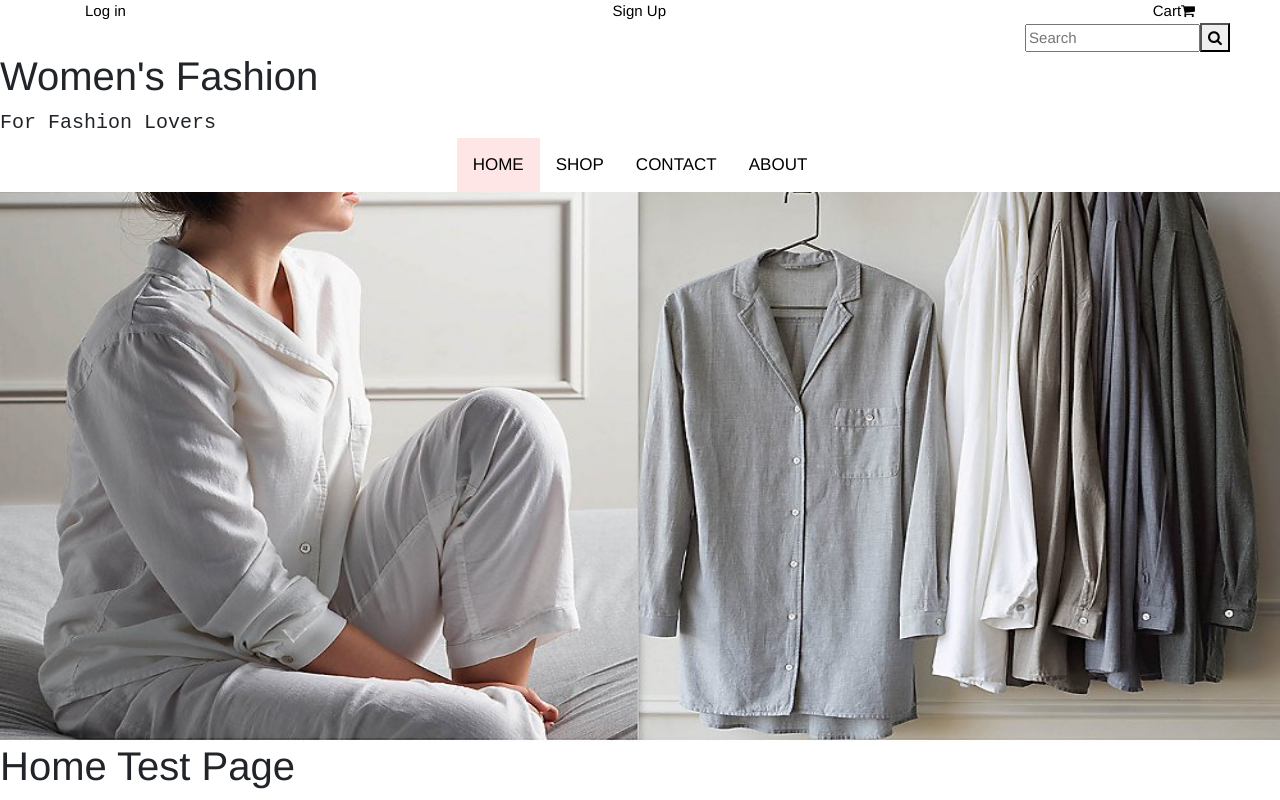
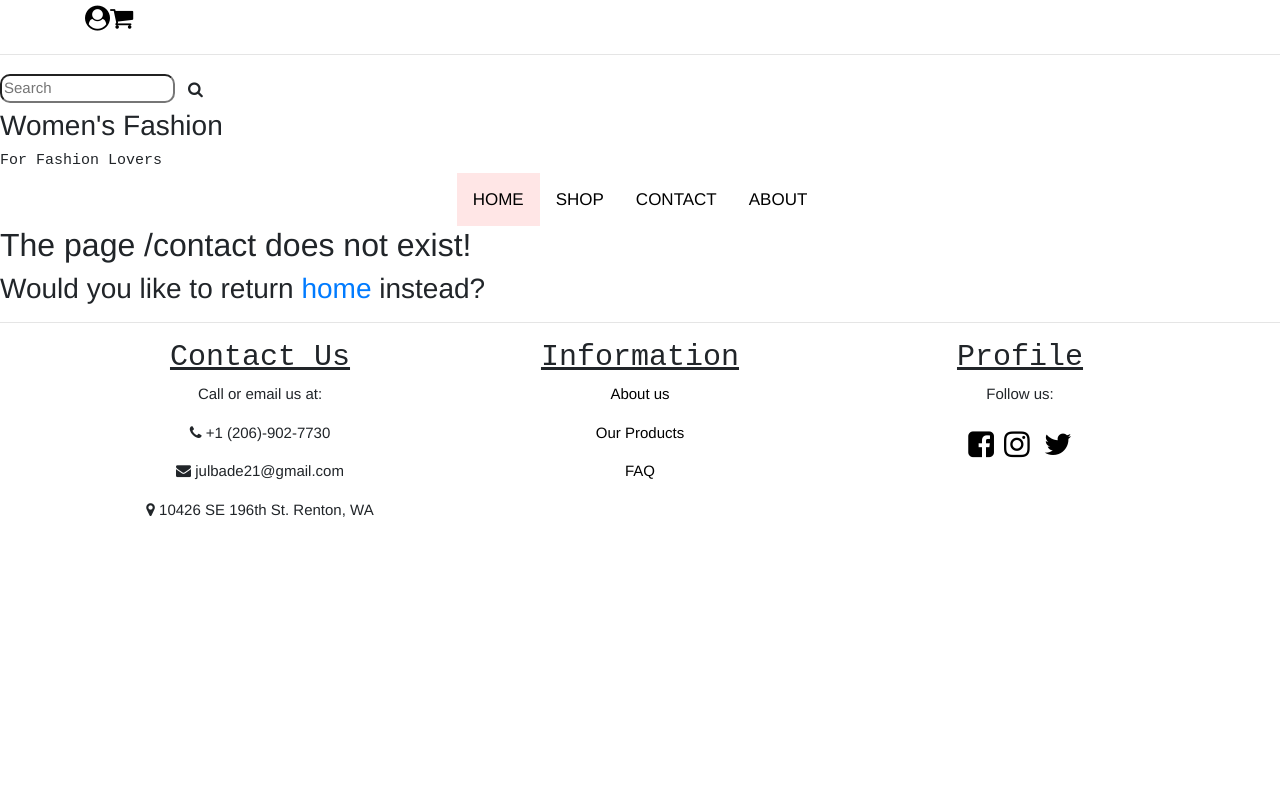
Before and after one commit to maoalvin/Capstone, a React app: page /#/contact in a window 1280 px wide. Before the commit this address led to /#/. Shown: the top 800 px of the page. Built offline with nearby package versions, Linux system fonts and the light colour scheme.

Commit message:
add morea css styling

```diff
--- a/src/components/Footer.jsx
+++ b/src/components/Footer.jsx
@@ -1,15 +1,25 @@
 import React from 'react';
-
+import { Link } from 'react-router-dom';
 
 function Footer() {
     return (
 
         <div className='container'>
-            <style>
+            <style jsx>
                 {`
                 #footer {
                     justify-content: center;
                     text-align: center;
+                }
+                h1 {
+                    font-family: monospace;
+                    font-size: 30px;
+                    text-decoration: underline;
+                }
+                #social-media a {
+                    font-size: 30px;
+                    color: black;
+                    margin: 5px;
                 }
                 `}
             </style>
@@ -19,13 +29,21 @@ function Footer() {
             <p>Call or email us at:</p>
             <p><i className='fa fa-phone'></i> +1 (206)-902-7730</p>
             <p><i className='fa fa-envelope'></i> julbade21@gmail.com</p>
+            <p><i className='fa fa-map-marker'></i> 10426 SE 196th St. Renton, WA</p>
             </div>
 
             <div className='col col-md-4'>
             <h1>Information</h1>
+            <p><Link style={{ color: 'black' }} to='/about'>About us</Link></p>
+            <p><Link style={{ color: 'black' }} to='/shop'>Our Products</Link></p>
+            <p><a style={{ color: 'black' }} href='#'>FAQ</a></p>
             </div>
             <div className='col col-md-4'>
             <h1>Profile</h1>
+            <p>Follow us:</p>
+            <p id="social-media"><a href='https://www.facebook.com/christine.joyce.121772?ref=br_rs'><i className='fa fa-facebook-square'></i></a>
+             <a href='https://www.instagram.com/cjsancheta/?hl=en'><i className='fa fa-instagram'></i></a> <a href='#'><i className='fa fa-twitter'></i></a></p>
+
             </div>
             </div>
 
--- a/src/components/Header.jsx
+++ b/src/components/Header.jsx
@@ -24,46 +24,40 @@ function Header() {
             }
 
             #links {
-              font-size: 15px;
+
+              font-size: 25px;
               color: black;
-              justify-content: space-between;
               display: flex;
-              position: static;
+              position: relative;
               width: 100%;
+              font-family: serif;
+              maring: 0 auto;
 
             }
 
             p {
-                font-size: 20px;
+                font-size: 15px;
                 margin-bottom: 0px;
                 font-family: monospace;
             }
-
-            form {
-                text-align: right;
-                margin-right: 50px;
-              }
-
-            button {
-              padding-top: 2px;
-
+            input {
+              border-radius: 10px;
             }
-
-
 
         `}</style>
       <header>
-        <div id='header'>
+      <div id='header'>
         <div className='container' id="links">
-        <Link style={{ color: 'black' }} to='/login'>Log in</Link>
-        <Link style={{ color: 'black' }} to='/signup'>Sign Up</Link>
-        <Link style={{ color: 'black' }} to='/cart'>Cart<i className="fa fa-shopping-cart"></i></Link>
+        <Link style={{ color: 'black' }} to='/login'><i className="fa fa-user-circle"></i></Link>
+        <Link style={{ color: 'black' }} to='/cart'><i className="fa fa-shopping-cart"></i></Link>
         </div>
+        <hr></hr>
+
         <form>
               <input type="text" placeholder="Search"/>
-              <button className="button" type="submit"><i className="fa fa-search"></i></button>
+              <button className="btn" type="submit"><i className="fa fa-search"></i></button>
           </form>
-          <h1>Women's Fashion</h1>
+          <h3>Women's Fashion</h3>
           <p>For Fashion Lovers</p>
         </div>
         <Topnav/>
--- a/src/components/Topnav.jsx
+++ b/src/components/Topnav.jsx
@@ -32,7 +32,6 @@ function Topnav () {
 
                   .topnav a {
                     float: left;
-
                     color: black;
                     text-align: center;
                     padding: 14px 16px;
```
Also changed, not shown: src/components/Login.jsx (added).
